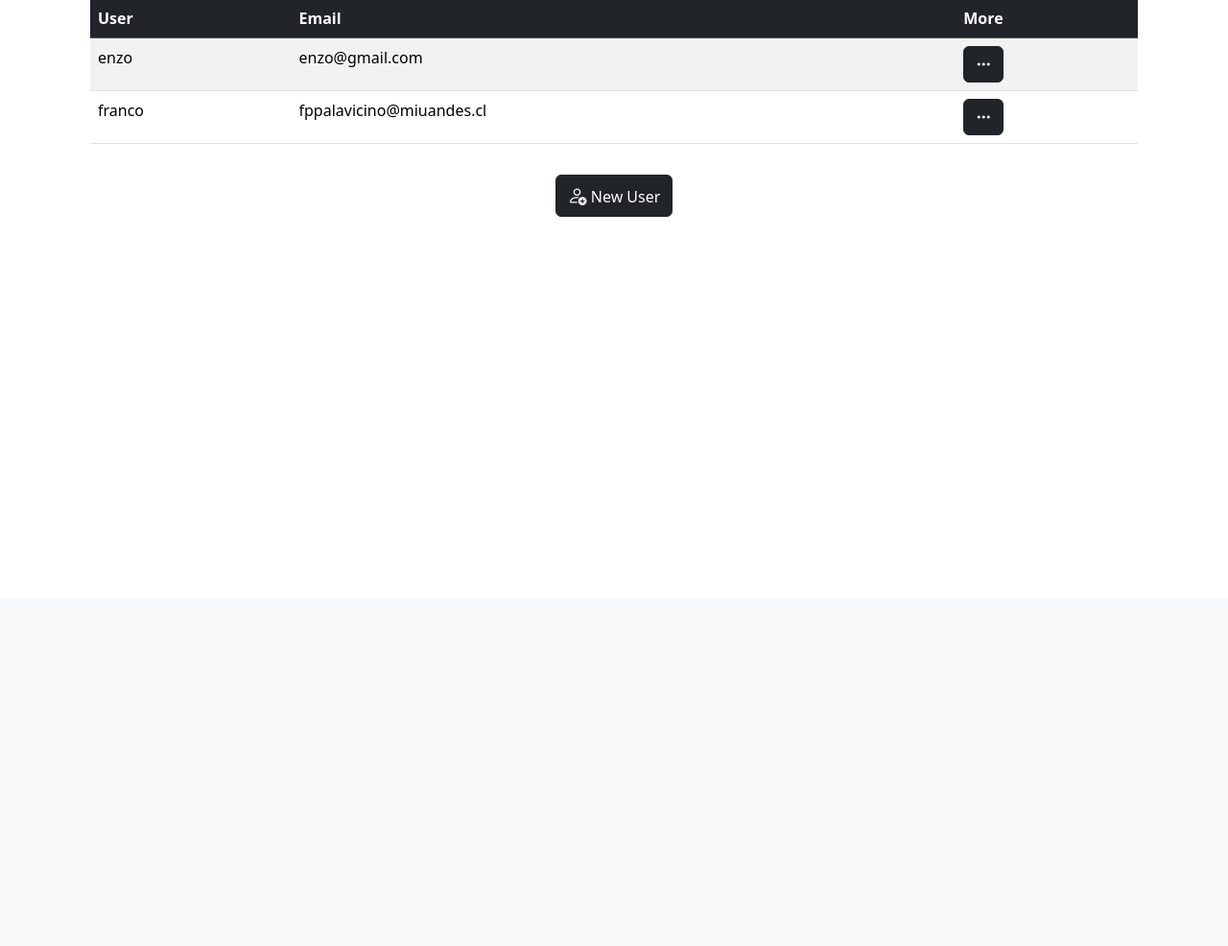
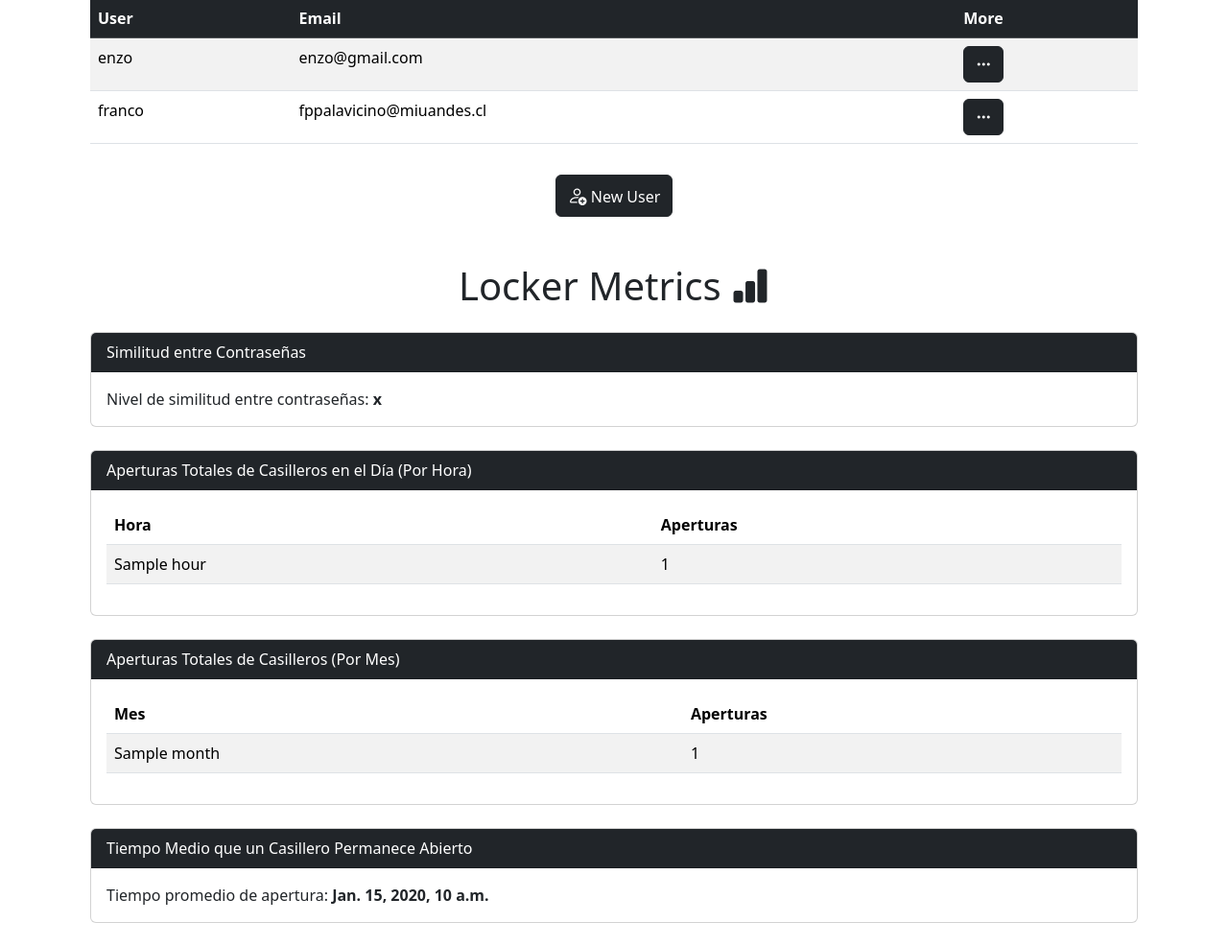
Before and after one commit to Taspee/pds_dep, a Django app: template lapp/templates/usuarios_list.html in a window 1280 px wide. Shown: the part 177-1163 px from the top of the page at 96% size. Before the commit the page ends 403 px from the top, so only its background shows below. Run offline with Django 5.2, Linux system fonts and the light colour scheme; data comes from the database, SQL or seed files in the repository; the template is opened without the code that fills it: values that come from a table or form of the project are taken from there, most other values are stand-ins (such as "Sample title", 1, 10 or a date in 2020).

```diff
--- a/lapp/templates/usuarios_list.html
+++ b/lapp/templates/usuarios_list.html
@@ -1,9 +1,10 @@
 {% extends 'base.html' %}
 
-{% block title %}Users Index{% endblock %}
+{% block title %}Users and Locker Metrics{% endblock %}
 
 {% block content %}
 <div class="container mt-5">
+    <!-- Active Users Section -->
     <h1 class="text-center mb-4"> Active Users <i class="bi bi-people-fill"></i> </h1>
 
     <table class="table table-striped table-hover">
@@ -25,9 +26,9 @@
                                 <i class="bi bi-three-dots"></i>
                             </button>
                             <ul class="dropdown-menu">
-                              <li><a  href="{% url 'usuario_update' usuario.id %}" class="dropdown-item"> Edit </a></li>
+                                <li><a href="{% url 'usuario_update' usuario.id %}" class="dropdown-item">Edit</a></li>
                             </ul>
-                          </div>
+                        </div>
                     </td>
                 </tr>
             {% endfor %}
@@ -39,5 +40,78 @@
             <i class="bi bi-person-add fs-5"></i> New User
         </a>
     </div>
+
+    <!-- Locker Metrics Section -->
+    <h1 class="text-center mt-5 mb-4"> Locker Metrics <i class="bi bi-bar-chart-fill"></i> </h1>
+
+    <!-- Similitud entre contraseñas -->
+    <div class="card mb-4">
+        <div class="card-header bg-dark text-white">
+            Similitud entre Contraseñas
+        </div>
+        <div class="card-body">
+            <p class="card-text">Nivel de similitud entre contraseñas: <span class="fw-bold">{{ password_similarity }}</span></p>
+        </div>
+    </div>
+
+    <!-- Aperturas totales de casilleros por hora -->
+    <div class="card mb-4">
+        <div class="card-header bg-dark text-white">
+            Aperturas Totales de Casilleros en el Día (Por Hora)
+        </div>
+        <div class="card-body">
+            <table class="table table-striped">
+                <thead>
+                    <tr>
+                        <th>Hora</th>
+                        <th>Aperturas</th>
+                    </tr>
+                </thead>
+                <tbody>
+                    {% for hour, count in daily_openings %}
+                    <tr>
+                        <td>{{ hour }}</td>
+                        <td>{{ count }}</td>
+                    </tr>
+                    {% endfor %}
+                </tbody>
+            </table>
+        </div>
+    </div>
+
+    <!-- Aperturas totales de casilleros por mes -->
+    <div class="card mb-4">
+        <div class="card-header bg-dark text-white">
+            Aperturas Totales de Casilleros (Por Mes)
+        </div>
+        <div class="card-body">
+            <table class="table table-striped">
+                <thead>
+                    <tr>
+                        <th>Mes</th>
+                        <th>Aperturas</th>
+                    </tr>
+                </thead>
+                <tbody>
+                    {% for month, count in monthly_openings %}
+                    <tr>
+                        <td>{{ month }}</td>
+                        <td>{{ count }}</td>
+                    </tr>
+                    {% endfor %}
+                </tbody>
+            </table>
+        </div>
+    </div>
+
+    <!-- Tiempo medio de casilleros abiertos -->
+    <div class="card mb-4">
+        <div class="card-header bg-dark text-white">
+            Tiempo Medio que un Casillero Permanece Abierto
+        </div>
+        <div class="card-body">
+            <p class="card-text">Tiempo promedio de apertura: <span class="fw-bold">{{ average_open_time }}</span></p>
+        </div>
+    </div>
 </div>
 {% endblock %}
```
Also changed, not shown: lockers/mqtt_client.py (+33 -0 lines).
